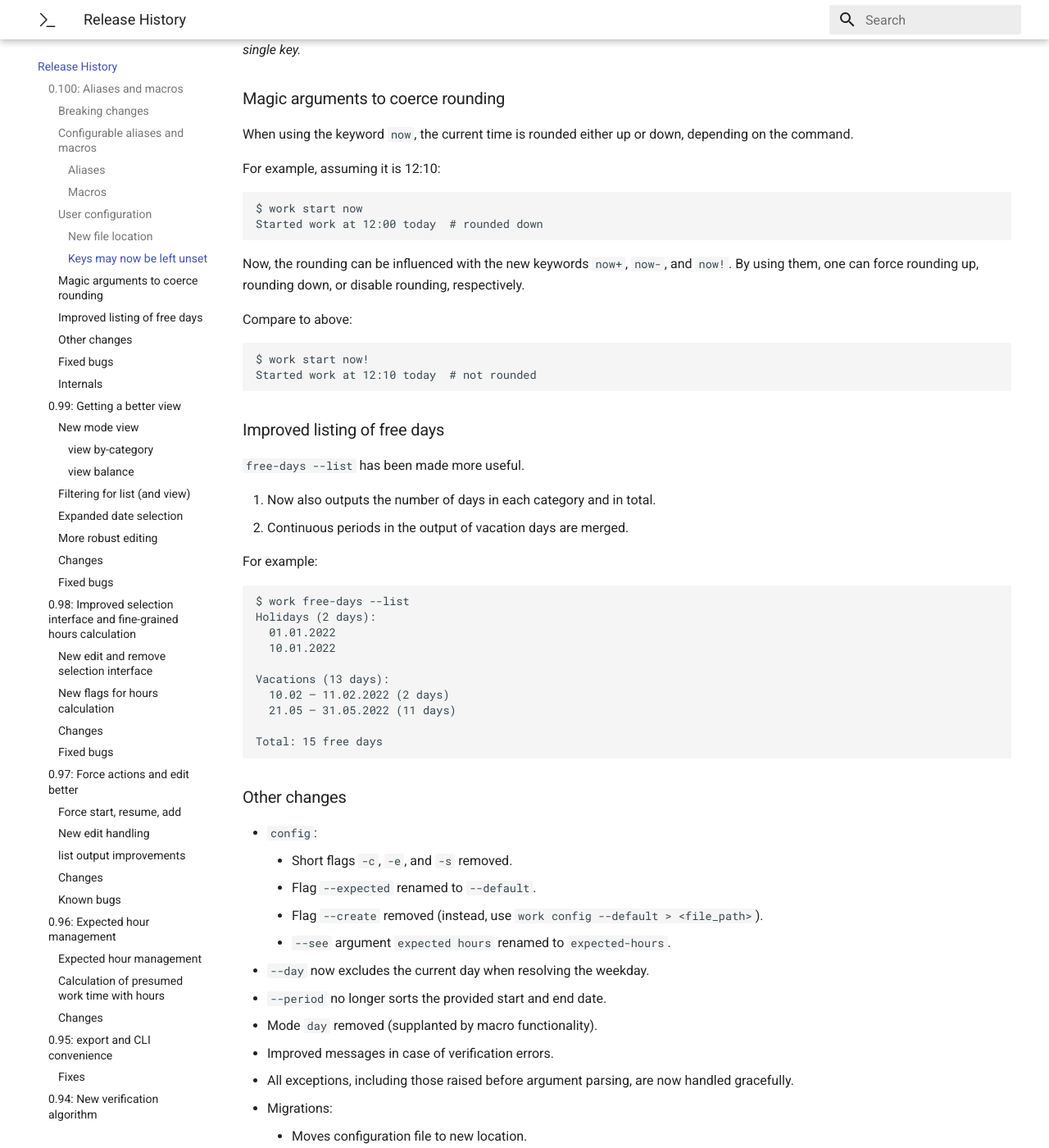
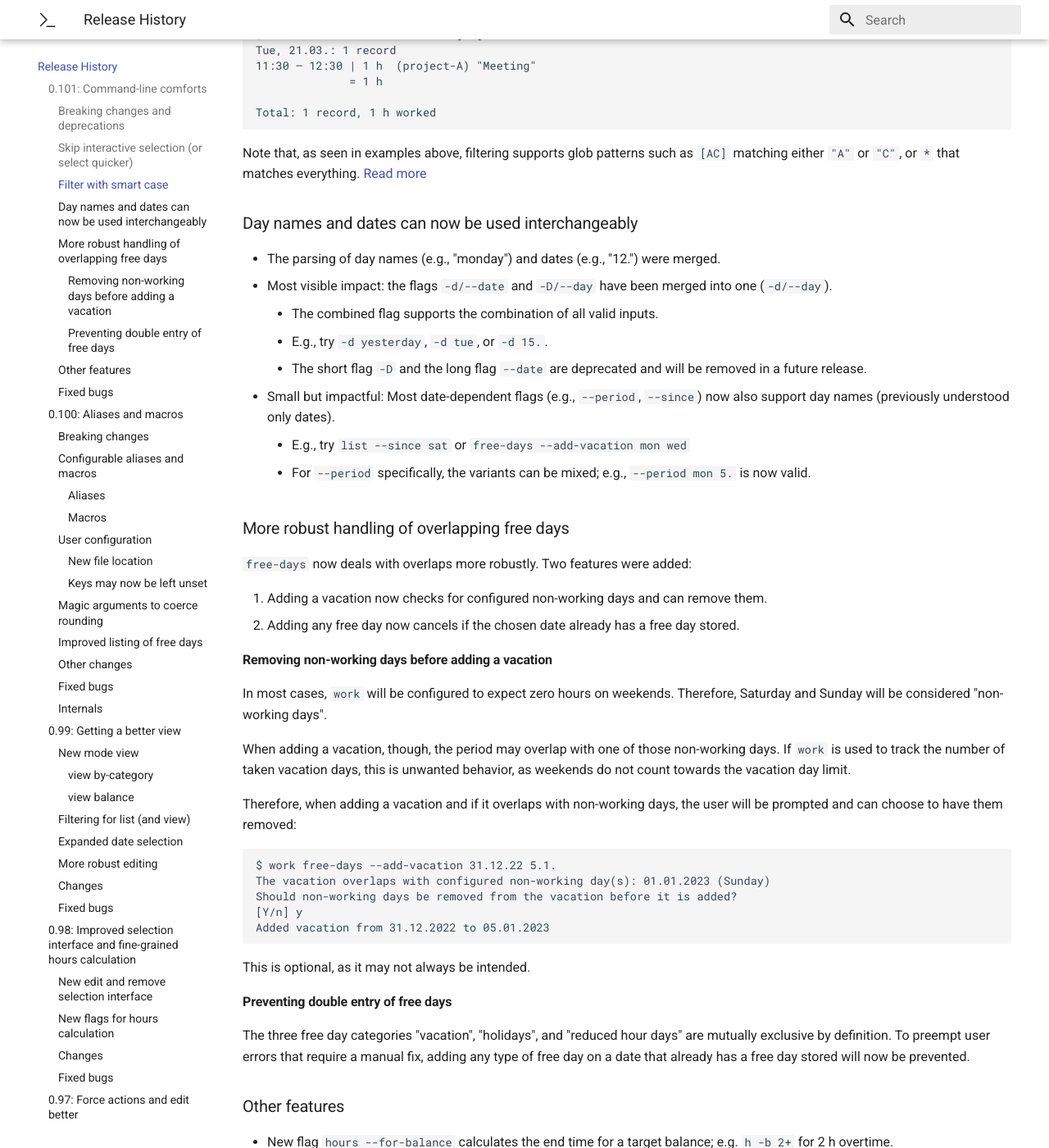
Before and after one commit to vauhochzett/work-docs, an MkDocs documentation site: the page built from docs/releases.md, in a window 1280 px wide and 1400 px high, scrolled down 1936 px. Shown: the whole window at 82% size. Built offline with MkDocs 1.6.1 and Material for MkDocs 9.7.7, drawn with Linux system fonts in a browser that asks for light colours; some of the changed text lies outside the part shown.

Commit message:
Releases: v0.101.0

````diff
--- a/docs/releases.md
+++ b/docs/releases.md
@@ -1,4 +1,150 @@
 # Release History
+
+## 0.101: Command-line comforts
+
+Currently released version: `0.101.0` (2023-07-20)
+
+### Breaking changes and deprecations
+
+- Filtering is now case insensitive by default (see *Smart case*).
+- Date selection flags `--date` and `-D` have been deprecated (see *Day names and dates...*).
+
+### Skip interactive selection (or select quicker)
+
+For `edit` and `remove`, users are presented a list of entries that allows them to interactively select what they want to edit or remove concretely. E.g.:
+
+```
+$ work edit -1  # edit yesterday's record
+Edit mode – Wednesday, 19.07.2023
+
+[0] 08:00 – 12:00 () "Various tasks"
+[1] 12:00 – 14:00 (project-B) "Lunch meeting"
+
+Enter nothing to cancel, or
+Enter one or more indices [0..1] separated by a space, or
+Enter "all" to edit all entries, or "last" for the last.
+
+Which entries? >
+```
+
+One small change can be seen immediately: the new keyword `"last"` allows easy selection of the last entry added that day.
+
+More importantly, though, two new flags were added to both `edit` and `remove`: `--all` and `--last`. They allow skipping the interactive selection completely.
+
+Now, remove all entries recorded on, e.g., Monday with just one command:
+
+```
+$ work remove --day mon --all
+Remove mode – Monday, 17.07.2023
+
+[0] 12:00 – 13:00 (project-A) ""
+
+Interactive selection skipped – selecting "all".
+Removed 1 record
+```
+
+Or, perhaps even more useful, directly edit the last record added today:
+
+```
+$ work edit --last
+Edit mode – Thursday, 20.07.2023
+
+[0] 12:00 – 14:00 () ""
+
+Interactive selection skipped – selecting "last".
+
+ > Selected record: 12:00 – 14:00 () ""
+
+New start time? (12:00)
+# ... etc.
+```
+
+### Filter with *smart case*
+
+Filtering used to be case sensitive. In most cases, though, we do not need case sensitivity. To preserve the option to use case sensitive search, while keeping the command line interface clean, `work` now employs *smart case* (popularized by [fd](https://github.com/sharkdp/fd)).
+
+In short:
+
+- If the search string is *fully lowercase*, filtering is *case insensitive*.
+- If it contains *at least one capital letter*, it will switch to *case sensitive* filtering.
+
+E.g.:
+
+```
+$ work ls --since 1.1. --Fm "meet*"
+Tue, 21.03.: 1 record
+11:30 – 12:30 | 1 h  (project-A) "Meeting"
+              = 1 h
+
+Mon, 22.05.: 2 records
+10:30 – 10:45 | 15 m  (project-A)       "meeting with josef"
+11:30 – 11:45 | 15 m  (project-B/task1) "Meet and Greet"
+              = 30 m
+
+Total: 3 records, 1 h 30 m worked
+
+$ work ls --since 1.1. --Fc "*[AC]*" --Fm "Meet*"
+Tue, 21.03.: 1 record
+11:30 – 12:30 | 1 h  (project-A) "Meeting"
+              = 1 h
+
+Total: 1 record, 1 h worked
+```
+
+Note that, as seen in examples above, filtering supports glob patterns such as `[AC]` matching either `"A"` or `"C"`, or `*` that matches everything. [Read more](https://docs.python.org/3/library/fnmatch.html)
+
+### Day names and dates can now be used interchangeably
+
+- The parsing of day names (e.g., "monday") and dates (e.g., "12.") were merged.
+- Most visible impact: the flags `-d/--date` and `-D/--day` have been merged into one (`-d/--day`).
+	+ The combined flag supports the combination of all valid inputs.
+	+ E.g., try `-d yesterday`, `-d tue`, or `-d 15.`.
+	+ The short flag `-D` and the long flag `--date` are deprecated and will be removed in a future release.
+- Small but impactful: Most date-dependent flags (e.g., `--period`, `--since`) now also support day names (previously understood only dates).
+	+ E.g., try `list --since sat` or `free-days --add-vacation mon wed`
+	+ For `--period` specifically, the variants can be mixed; e.g., `--period mon 5.` is now valid.
+
+### More robust handling of overlapping free days
+
+`free-days` now deals with overlaps more robustly. Two features were added:
+
+1. Adding a vacation now checks for configured non-working days and can remove them.
+2. Adding any free day now cancels if the chosen date already has a free day stored.
+
+#### Removing non-working days before adding a vacation
+
+In most cases, `work` will be configured to expect zero hours on weekends. Therefore, Saturday and Sunday will be considered "non-working days".
+
+When adding a vacation, though, the period may overlap with one of those non-working days. If `work` is used to track the number of taken vacation days, this is unwanted behavior, as weekends do not count towards the vacation day limit.
+
+Therefore, when adding a vacation and if it overlaps with non-working days, the user will be prompted and can choose to have them removed:
+
+```
+$ work free-days --add-vacation 31.12.22 5.1.
+The vacation overlaps with configured non-working day(s): 01.01.2023 (Sunday)
+Should non-working days be removed from the vacation before it is added?
+[Y/n] y
+Added vacation from 31.12.2022 to 05.01.2023
+```
+
+This is optional, as it may not always be intended.
+
+#### Preventing double entry of free days
+
+The three free day categories "vacation", "holidays", and "reduced hour days" are mutually exclusive by definition. To preempt user errors that require a manual fix, adding any type of free day on a date that already has a free day stored will now be prevented.
+
+### Other features
+
+- New flag `hours --for-balance` calculates the end time for a target balance; e.g. `h -b 2+` for 2 h overtime.
+
+### Fixed bugs
+
+- `view balance` now handles multi-year weeks correctly as single, continuous weeks.
+- `edit`
+	+ Does not allow entries to have 0 m length after editing any more.
+	+ The date is now not printed with an "on" before it any more.
+	+ Edited entries can no longer overlap the active run (the reverse was already impossible).
+
 
 ## 0.100: Aliases and macros
 
````
